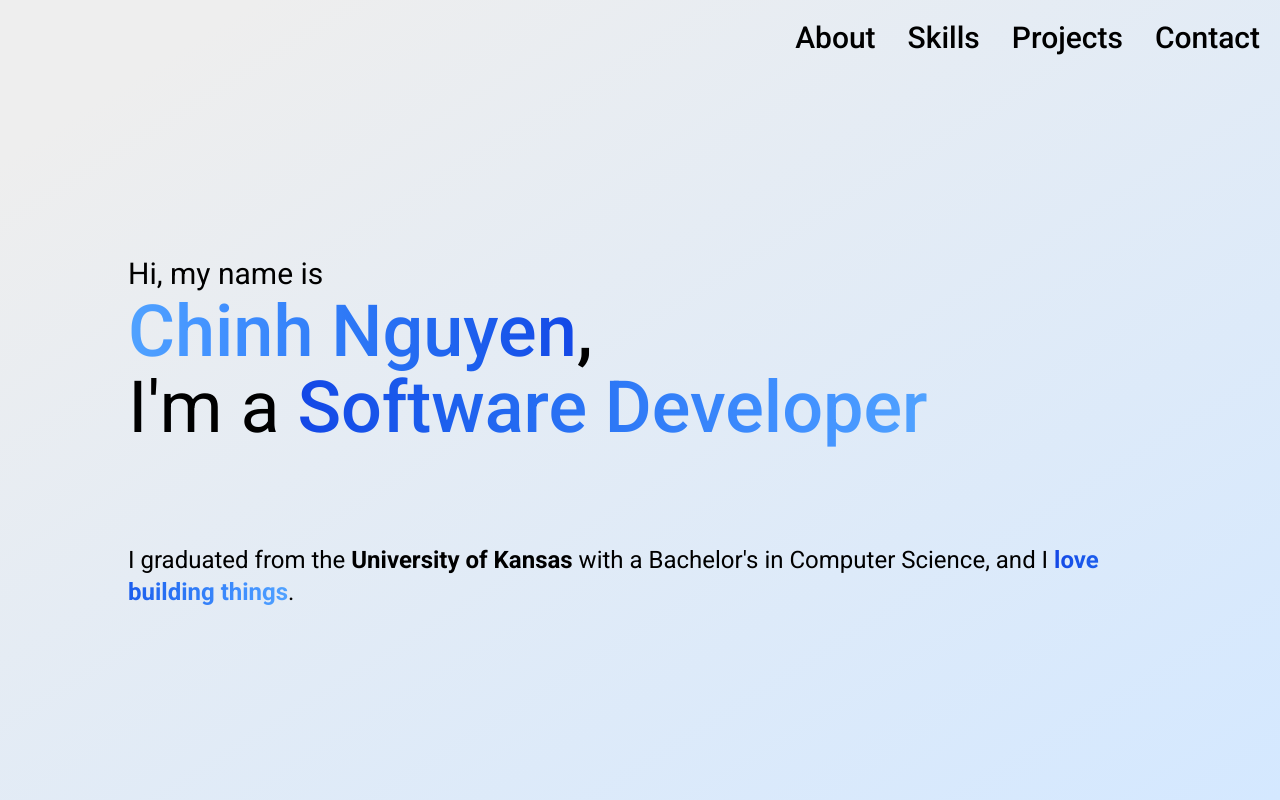
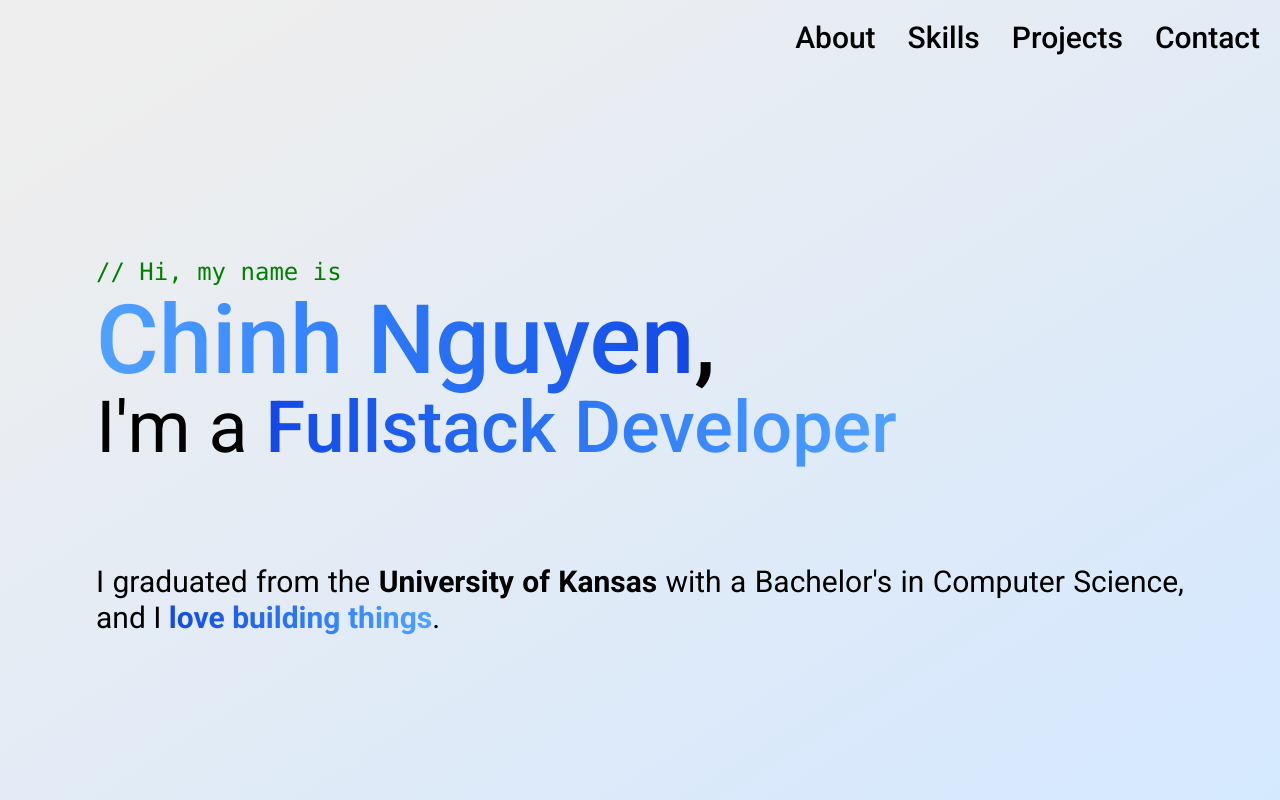
Before and after one commit to NguyenHChinh/nguyenhchinh.github.io, a React (Vite) app: page / in a window 1280 px wide. Built offline with nearby package versions, Linux system fonts and the light colour scheme.

Commit message:
style: made hello into a comment; adjusted styling

```diff
--- a/src/App.jsx
+++ b/src/App.jsx
@@ -7,18 +7,18 @@ function App() {
       <Navbar />
       <div className="hero">
         <div className="hero-title">
-          <h2 className="text-xl sm:text-2xl lg:text-3xl">
-            Hi, my name is
+          <h2 className="comment text-base sm:text-xl lg:text-2xl">
+            // Hi, my name is
           </h2>
-          <h1 className="text-4xl sm:text-5xl lg:text-7xl font-medium">
+          <h1 className="text-5xl sm:text-6xl lg:text-8xl font-medium">
             <span className="bg-gradient-to-r from-blue-400 to-blue-700 bg-clip-text text-transparent">Chinh Nguyen</span>,
           </h1>
-          <h2 className="text-4xl sm:text-5xl lg:text-7xl">
-            I'm a <span className="bg-gradient-to-r from-blue-700 to-blue-400 bg-clip-text text-transparent font-medium">Software Developer</span>
+          <h2 className="text-3xl sm:text-5xl lg:text-7xl">
+            I'm a <span className="bg-gradient-to-r from-blue-700 to-blue-400 bg-clip-text text-transparent font-medium">Fullstack Developer</span>
           </h2>
         </div>
         <div className="hero-description">
-          <p className="text-lg sm:text-xl lg:text-2xl">
+          <p className="text-lg sm:text-2xl lg:text-3xl text-justify">
             I graduated from the <span className="font-bold">University of Kansas</span> with a Bachelor's in Computer Science,
             and I <span className="font-bold text-transparent bg-clip-text bg-gradient-to-r from-blue-700 to-blue-400">love building things</span>.
           </p>
--- a/src/index.css
+++ b/src/index.css
@@ -34,7 +34,7 @@ html{
 .hero{
     display: flex;
     flex-direction: column;
-    width: 80%;
+    width: 85%;
     margin: 0 auto;
     margin-top: 16rem;
 }
@@ -43,6 +43,11 @@ html{
     margin-bottom: .25rem;
 }
 
+.hero .comment{
+    color: #008000;
+    font-family: Consolas;
+}
+
 .hero-title{
     margin: left;
     margin-bottom: 6rem;
```
